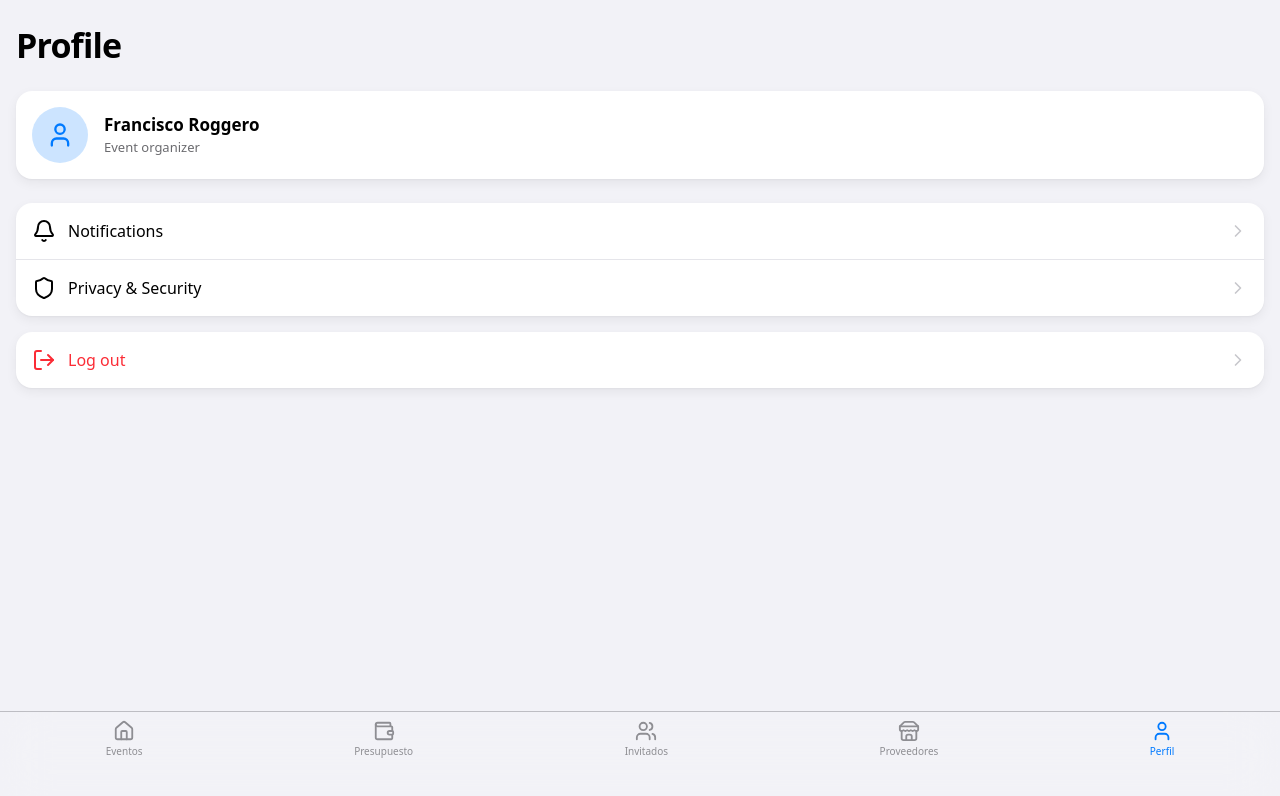
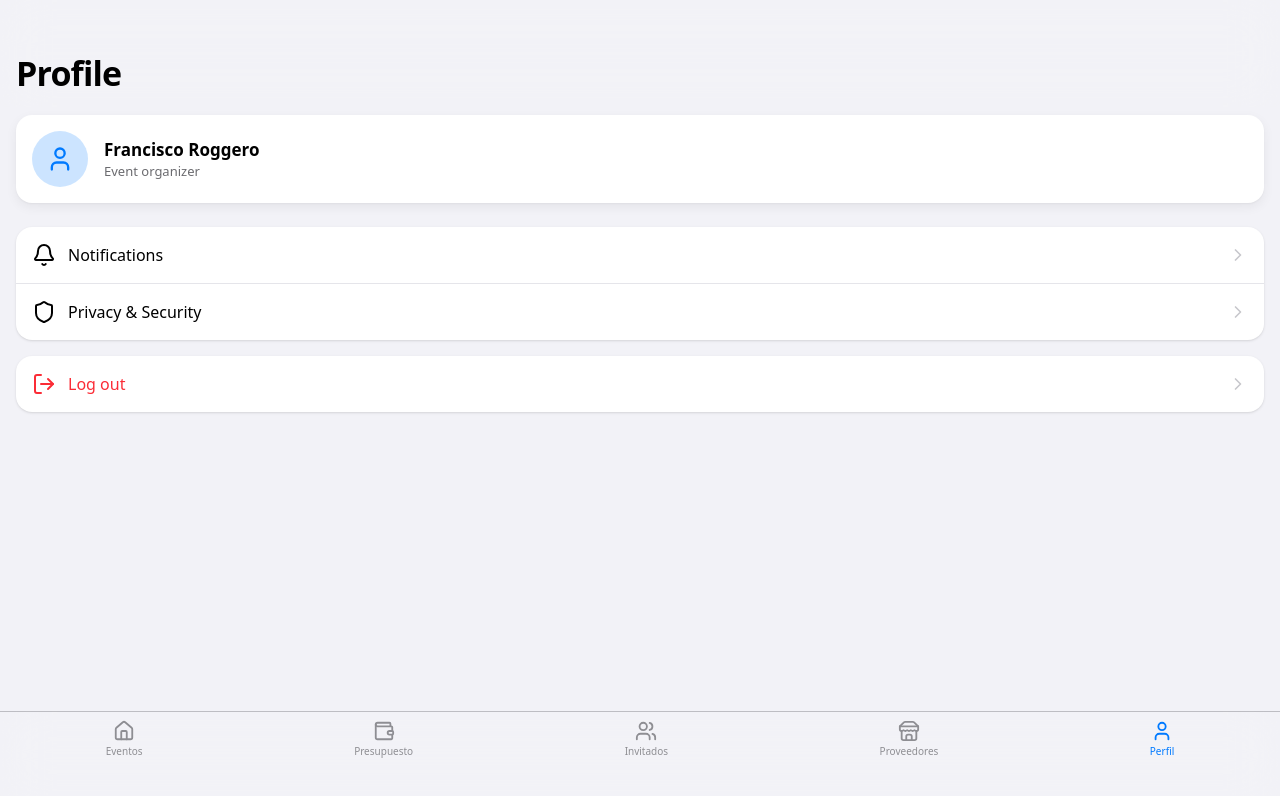
Before and after one commit to panchoroggero-svg/PlannIt, a React (Vite) app: page /profile in a window 1280 px wide. Shown: the top 796 px of the page. Built offline with nearby package versions, Linux system fonts and the light colour scheme.

Commit message:
Profile y Providers: actualizar estilo header y fondo al estilo iOS

```diff
--- a/src/app/screens/Profile.tsx
+++ b/src/app/screens/Profile.tsx
@@ -1,17 +1,13 @@
+import IosHeader from "@/app/components/IosHeader"
 import { ChevronRight, User, Bell, Shield, LogOut } from "lucide-react"
 
 export function Profile() {
   return (
-    <div className="bg-[#F2F2F7] min-h-screen px-4 pt-6 pb-10">
-      {/* iOS Header */}
-      <header className="mb-6">
-        <h1 className="text-[34px] leading-tight font-semibold tracking-tight">
-          Profile
-        </h1>
-      </header>
+    <div className="bg-[#F2F2F7] min-h-full">
+      <IosHeader title="Profile" />
 
+      <main className="px-4 pt-2 pb-6 space-y-6">
         {/* User Card */}
-      <div className="mb-6">
         <div className="bg-white rounded-2xl p-4 flex items-center gap-4 shadow-[0_1px_2px_rgba(0,0,0,0.04),0_4px_12px_rgba(0,0,0,0.06)]">
           <div className="w-14 h-14 rounded-full bg-[#007AFF]/20 flex items-center justify-center">
             <User className="w-7 h-7 text-[#007AFF]" />
@@ -23,9 +19,8 @@ export function Profile() {
             </div>
           </div>
         </div>
-      </div>
 
-      {/* Settings Sections */}
+        {/* Settings */}
         <div className="space-y-4">
           <Section>
             <Row icon={<Bell />} label="Notifications" />
@@ -36,27 +31,20 @@ export function Profile() {
             <Row icon={<LogOut />} label="Log out" danger />
           </Section>
         </div>
+      </main>
     </div>
   )
 }
 
 function Section({ children }: { children: React.ReactNode }) {
   return (
-    <div className="bg-white rounded-2xl divide-y divide-[#E5E5EA] shadow-[0_1px_2px_rgba(0,0,0,0.04),0_4px_12px_rgba(0,0,0,0.06)]">
+    <div className="bg-white rounded-2xl divide-y divide-[#E5E5EA] shadow-sm">
       {children}
     </div>
   )
 }
 
-function Row({
-  icon,
-  label,
-  danger,
-}: {
-  icon: React.ReactNode
-  label: string
-  danger?: boolean
-}) {
+function Row({ icon, label, danger }: { icon: React.ReactNode; label: string; danger?: boolean }) {
   return (
     <div className="flex items-center justify-between px-4 py-4">
       <div className={`flex items-center gap-3 ${danger ? "text-red-500" : ""}`}>
```
Lines whose indentation alone changed are shown as unchanged.
